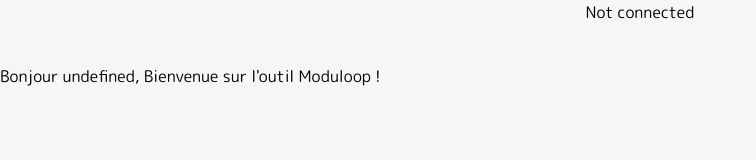
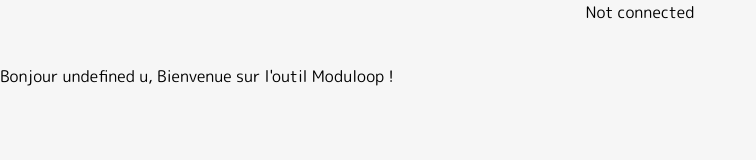
Before and after one commit to TristanHourtoulle/Moduloop-TristanHourtoulle, a Next.js app: page / in a window 1280 px wide. Shown: the top 160 px of the page, without its empty margins (0-756 px from the left). Built offline with nearby package versions, Linux system fonts and the light colour scheme; no server answers.

Commit message:
feat: display firstname + first letter of name

```diff
--- a/app/page.tsx
+++ b/app/page.tsx
@@ -4,10 +4,12 @@
 
   const session = await getSession();
   const username = " " + session?.user?.name || '';
+  const firstName = " " + session?.user?.firstName || '';
+  const initials = firstName + " " + (username.substring(0, 2) || '');
 
   return (
     <div>
-      <h1>Bonjour{username}, Bienvenue sur l'outil Moduloop !</h1>
+      <h1>Bonjour {initials}, Bienvenue sur l'outil Moduloop !</h1>
     </div>
   );
 }
```
